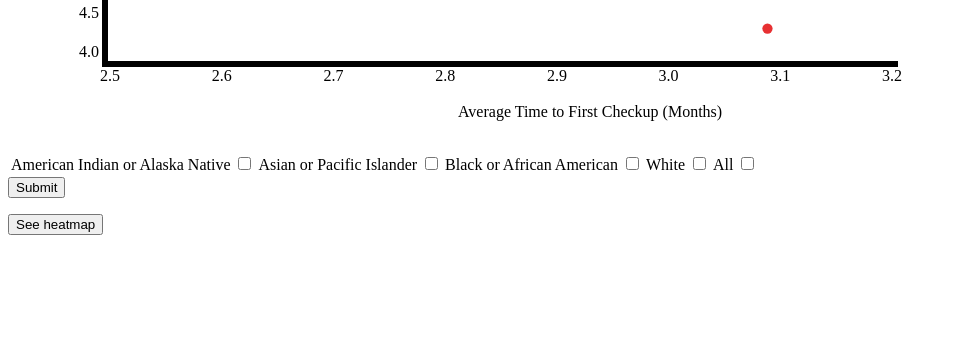
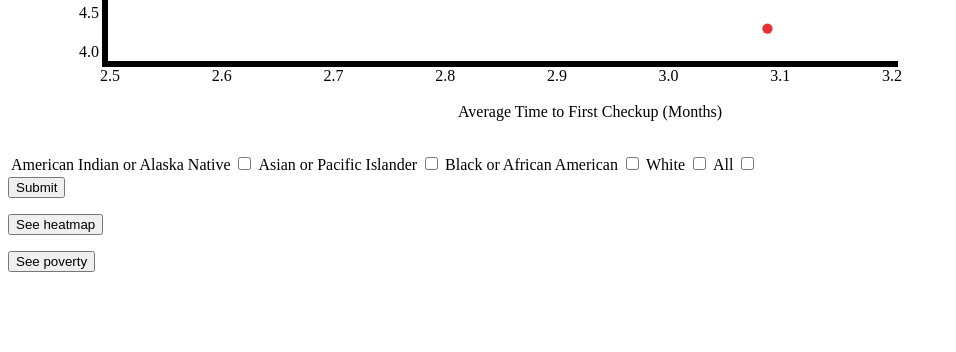
Before and after one commit to jfried23/Explore_data, a Flask app: page /index in a window 1280 px wide. Shown: the part 718-1070 px from the top of the page, without its empty margins (0-956 px from the left). Before the commit the page ends 953 px from the top, so only its background shows below. Run offline with Flask 2, Linux system fonts and the light colour scheme.

Commit message:
created link to poverty

```diff
--- a/templates/index.html
+++ b/templates/index.html
@@ -71,6 +71,11 @@
     <form method='POST' action='heatmap'>
       <p>
       <button  type='submit' value='goto'>See heatmap</button >
+      </p>
+
+    <form method='POST' action='poverty'>
+      <p>
+      <button  type='submit' value='goto'>See poverty</button >
       </p>
   <div>
 
--- a/templates/poverty.html
+++ b/templates/poverty.html
@@ -28,7 +28,7 @@
 
   var state_codes = ['AL', 'AK', 'AZ', 'AR', 'CA', 'CO', 'CT', 'DE', 'DC', 'FL', 'GA', 'HI', 'ID', 'IL', 'IN', 'IA', 'KS', 'KY', 'LA', 'ME', 'MD', 'MA', 'MI', 'MN', 'MS', 'MO', 'MT', 'NE', 'NV', 'NH', 'NJ', 'NM', 'NY', 'NC', 'ND', 'OH', 'OK', 'OR', 'PA', 'RI', 'SC', 'SD', 'TN', 'TX', 'UT', 'VT', 'VA', 'WA', 'WV', 'WI', 'WY'];
 
-  var mar = { t: 20, r: 40, b: 40 , l: 40},
+  var mar = { t: 20, r: 4he0, b: 40 , l: 40},
 
             width  = 900,
             height = 600;
```
